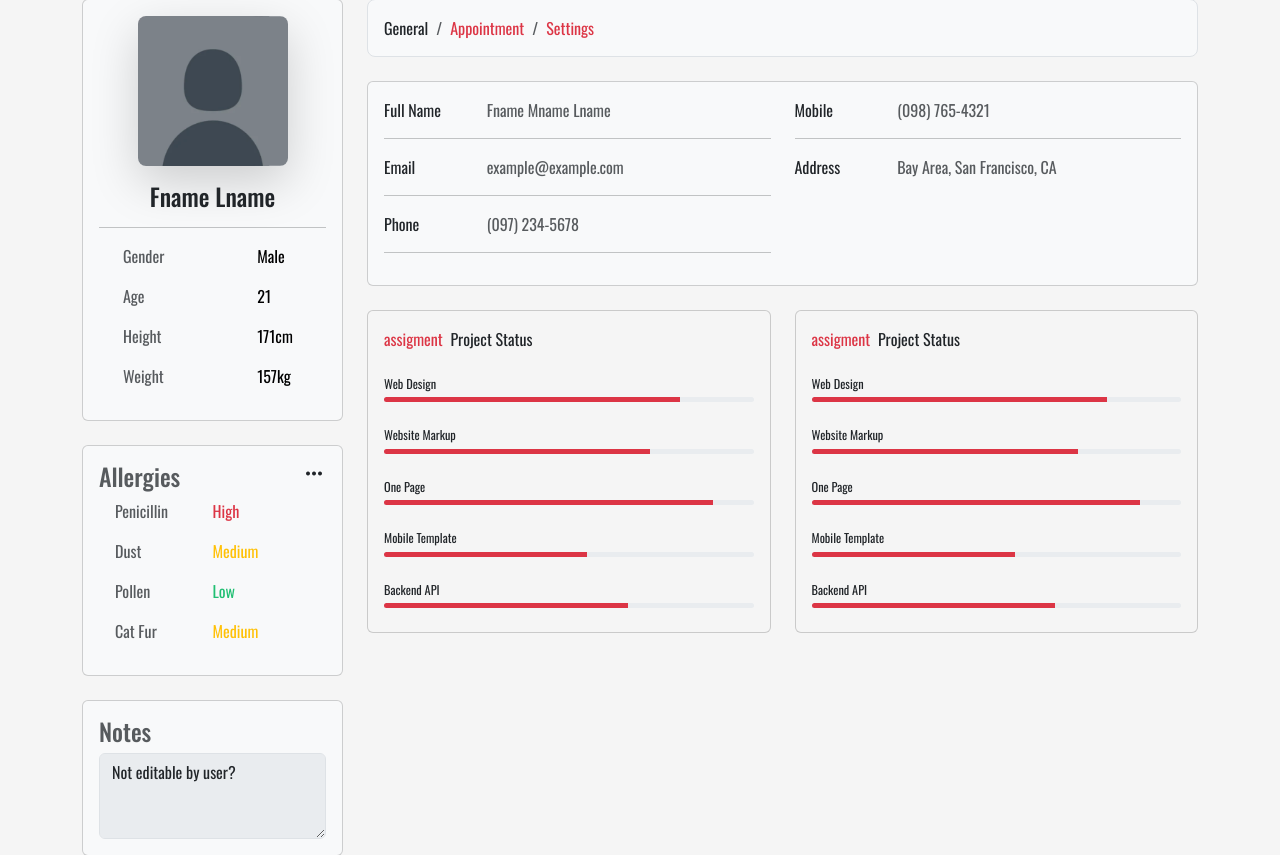
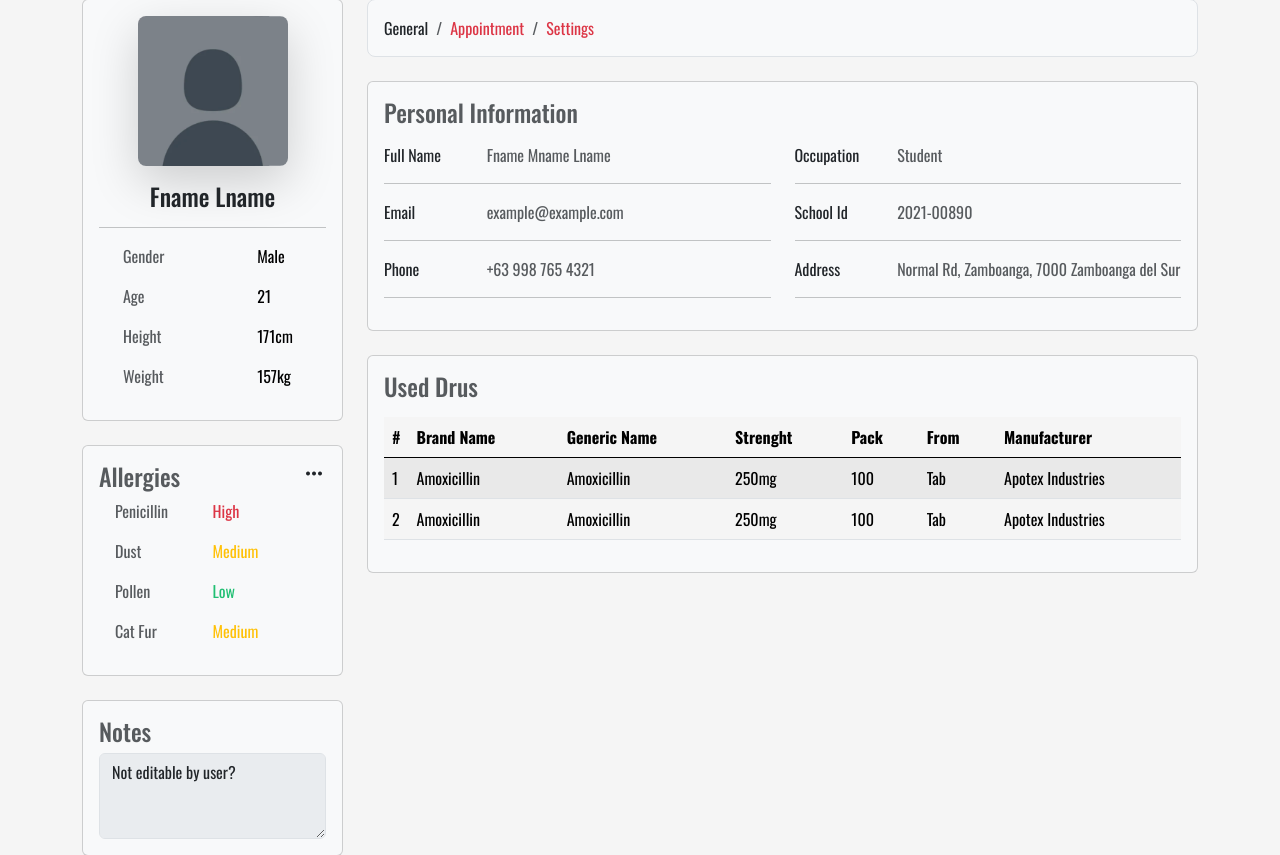
Before and after one commit to frnkln-olvrs/DocConnect, a PHP site: page /user/profile.php in a window 1280 px wide. Shown: the part 126-981 px from the top of the page. Run offline with PHP 8.4, Linux system fonts and the light colour scheme; some libraries are stand-ins or nearby versions.

Commit message:
user profile general

```diff
--- a/includes/head.php
+++ b/includes/head.php
@@ -18,6 +18,18 @@
   <!-- JQuery -->
   <script src="https://cdnjs.cloudflare.com/ajax/libs/jquery/3.7.1/jquery.js"></script>
 
+  <!-- DataTables -->
+  <link rel="stylesheet" href="https://cdnjs.cloudflare.com/ajax/libs/twitter-bootstrap/5.3.0/css/bootstrap.min.css">
+  <link rel="stylesheet" href="https://cdn.datatables.net/2.1.4/css/dataTables.bootstrap5.css">
+  <!-- <link rel="stylesheet" href="https://cdn.datatables.net/1.13.6/css/jquery.dataTables.min.css"> -->
+  <script src="https://cdn.datatables.net/1.13.6/js/jquery.dataTables.min.js"></script>
+  <link rel="stylesheet" href="../vendor/dataTable-1.13.6/datatables.min.css">
+  <script src="../vendor/dataTable-1.13.6/datatables.min.js"></script>
+
+  <!-- DataTables Buttons -->
+  <link rel="stylesheet" href="https://cdn.datatables.net/buttons/1.7.1/css/buttons.dataTables.min.css">
+  <script src="https://cdn.datatables.net/buttons/1.7.1/js/dataTables.buttons.min.js"></script>
+
   <!-- Calendar -->
   <script src="https://cdn.jsdelivr.net/npm/fullcalendar@5.6.0/main.min.js"></script>
   <link rel="stylesheet" href="https://cdn.jsdelivr.net/npm/fullcalendar@5.6.0/main.min.css">
--- a/user/profile.php
+++ b/user/profile.php
@@ -123,6 +123,7 @@
 
           <div class="card bg-body-tertiary mb-4">
             <div class="card-body">
+              <h4 class="text-muted mb-3">Personal Information</h4>
               <div class="row row-cols-2">
                 <div class="col">
                   <div class="row">
@@ -148,19 +149,28 @@
                       <p class="mb-0">Phone</p>
                     </div>
                     <div class="col-sm-9">
-                      <p class="text-muted mb-0">(097) 234-5678</p>
+                      <p class="text-muted mb-0">+63 998 765 4321</p>
                     </div>
                   </div>
                   <hr>
+                </div>
 
-                </div>
                 <div class="col">
                   <div class="row">
                     <div class="col-sm-3">
-                      <p class="mb-0">Mobile</p>
+                      <p class="mb-0">Occupation</p>
                     </div>
                     <div class="col-sm-9">
-                      <p class="text-muted mb-0">(098) 765-4321</p>
+                      <p class="text-muted mb-0">Student</p>
+                    </div>
+                  </div>
+                  <hr>
+                  <div class="row">
+                    <div class="col-sm-3">
+                      <p class="mb-0">School Id</p>
+                    </div>
+                    <div class="col-sm-9">
+                      <p class="text-muted mb-0">2021-00890</p>
                     </div>
                   </div>
                   <hr>
@@ -169,78 +179,72 @@
                       <p class="mb-0">Address</p>
                     </div>
                     <div class="col-sm-9">
-                      <p class="text-muted mb-0">Bay Area, San Francisco, CA</p>
+                      <p class="text-muted mb-0">Normal Rd, Zamboanga, 7000 Zamboanga del Sur</p>
                     </div>
                   </div>
-
+                  <hr>
                 </div>
               </div>
             </div>
           </div>
           <div class="row">
-            <div class="col-md-6">
-              <div class="card mb-4 mb-md-0">
+            <div class="col-md-12">
+              <div class="card bg-body-tertiary mb-4 mb-md-0">
                 <div class="card-body">
-                  <p class="mb-4"><span class="text-primary font-italic me-1">assigment</span> Project Status
-                  </p>
-                  <p class="mb-1" style="font-size: .77rem;">Web Design</p>
-                  <div class="progress rounded" style="height: 5px;">
-                    <div class="progress-bar" role="progressbar" style="width: 80%" aria-valuenow="80"
-                      aria-valuemin="0" aria-valuemax="100"></div>
-                  </div>
-                  <p class="mt-4 mb-1" style="font-size: .77rem;">Website Markup</p>
-                  <div class="progress rounded" style="height: 5px;">
-                    <div class="progress-bar" role="progressbar" style="width: 72%" aria-valuenow="72"
-                      aria-valuemin="0" aria-valuemax="100"></div>
-                  </div>
-                  <p class="mt-4 mb-1" style="font-size: .77rem;">One Page</p>
-                  <div class="progress rounded" style="height: 5px;">
-                    <div class="progress-bar" role="progressbar" style="width: 89%" aria-valuenow="89"
-                      aria-valuemin="0" aria-valuemax="100"></div>
-                  </div>
-                  <p class="mt-4 mb-1" style="font-size: .77rem;">Mobile Template</p>
-                  <div class="progress rounded" style="height: 5px;">
-                    <div class="progress-bar" role="progressbar" style="width: 55%" aria-valuenow="55"
-                      aria-valuemin="0" aria-valuemax="100"></div>
-                  </div>
-                  <p class="mt-4 mb-1" style="font-size: .77rem;">Backend API</p>
-                  <div class="progress rounded mb-2" style="height: 5px;">
-                    <div class="progress-bar" role="progressbar" style="width: 66%" aria-valuenow="66"
-                      aria-valuemin="0" aria-valuemax="100"></div>
-                  </div>
-                </div>
-              </div>
-            </div>
-            <div class="col-md-6">
-              <div class="card mb-4 mb-md-0">
-                <div class="card-body">
-                  <p class="mb-4"><span class="text-primary font-italic me-1">assigment</span> Project Status
-                  </p>
-                  <p class="mb-1" style="font-size: .77rem;">Web Design</p>
-                  <div class="progress rounded" style="height: 5px;">
-                    <div class="progress-bar" role="progressbar" style="width: 80%" aria-valuenow="80"
-                      aria-valuemin="0" aria-valuemax="100"></div>
-                  </div>
-                  <p class="mt-4 mb-1" style="font-size: .77rem;">Website Markup</p>
-                  <div class="progress rounded" style="height: 5px;">
-                    <div class="progress-bar" role="progressbar" style="width: 72%" aria-valuenow="72"
-                      aria-valuemin="0" aria-valuemax="100"></div>
-                  </div>
-                  <p class="mt-4 mb-1" style="font-size: .77rem;">One Page</p>
-                  <div class="progress rounded" style="height: 5px;">
-                    <div class="progress-bar" role="progressbar" style="width: 89%" aria-valuenow="89"
-                      aria-valuemin="0" aria-valuemax="100"></div>
-                  </div>
-                  <p class="mt-4 mb-1" style="font-size: .77rem;">Mobile Template</p>
-                  <div class="progress rounded" style="height: 5px;">
-                    <div class="progress-bar" role="progressbar" style="width: 55%" aria-valuenow="55"
-                      aria-valuemin="0" aria-valuemax="100"></div>
-                  </div>
-                  <p class="mt-4 mb-1" style="font-size: .77rem;">Backend API</p>
-                  <div class="progress rounded mb-2" style="height: 5px;">
-                    <div class="progress-bar" role="progressbar" style="width: 66%" aria-valuenow="66"
-                      aria-valuemin="0" aria-valuemax="100"></div>
-                  </div>
+                  <h4 class="text-muted mb-3">Used Drus</h4>
+                  <?php
+                  $appointment_array = array(
+                    array(
+                      'brandName' => 'Amoxicillin',
+                      'genericName' => 'Amoxicillin',
+                      'strenght' => '250mg',
+                      'pack' => '100',
+                      'from' => 'Tab',
+                      'manufacturer' => 'Apotex Industries',
+                    ),
+                    array(
+                      'brandName' => 'Amoxicillin',
+                      'genericName' => 'Amoxicillin',
+                      'strenght' => '250mg',
+                      'pack' => '100',
+                      'from' => 'Tab',
+                      'manufacturer' => 'Apotex Industries',
+                    ),
+                  );
+                  ?>
+
+                  <table id="usersAcc_table" class="table table-striped" style="width:100%">
+                    <thead>
+                      <tr>
+                        <th scope="col" width="3%">#</th>
+                        <th scope="col">Brand Name</th>
+                        <th scope="col">Generic Name</th>
+                        <th scope="col">Strenght</th>
+                        <th scope="col">Pack</th>
+                        <th scope="col">From</th>
+                        <th scope="col">Manufacturer</th>
+                      </tr>
+                    </thead>
+                    <tbody>
+                      <?php
+                      $counter = 1;
+                      foreach ($appointment_array as $item) {
+                      ?>
+                        <tr>
+                          <td><?= $counter ?></td>
+                          <td><?= $item['brandName'] ?></td>
+                          <td><?= $item['genericName'] ?></td>
+                          <td><?= $item['strenght'] ?></td>
+                          <td><?= $item['pack'] ?></td>
+                          <td><?= $item['from'] ?></td>
+                          <td><?= $item['manufacturer'] ?></td>
+                        </tr>
+                      <?php
+                        $counter++;
+                      }
+                      ?>
+                    </tbody>
+                  </table>
                 </div>
               </div>
             </div>
```
